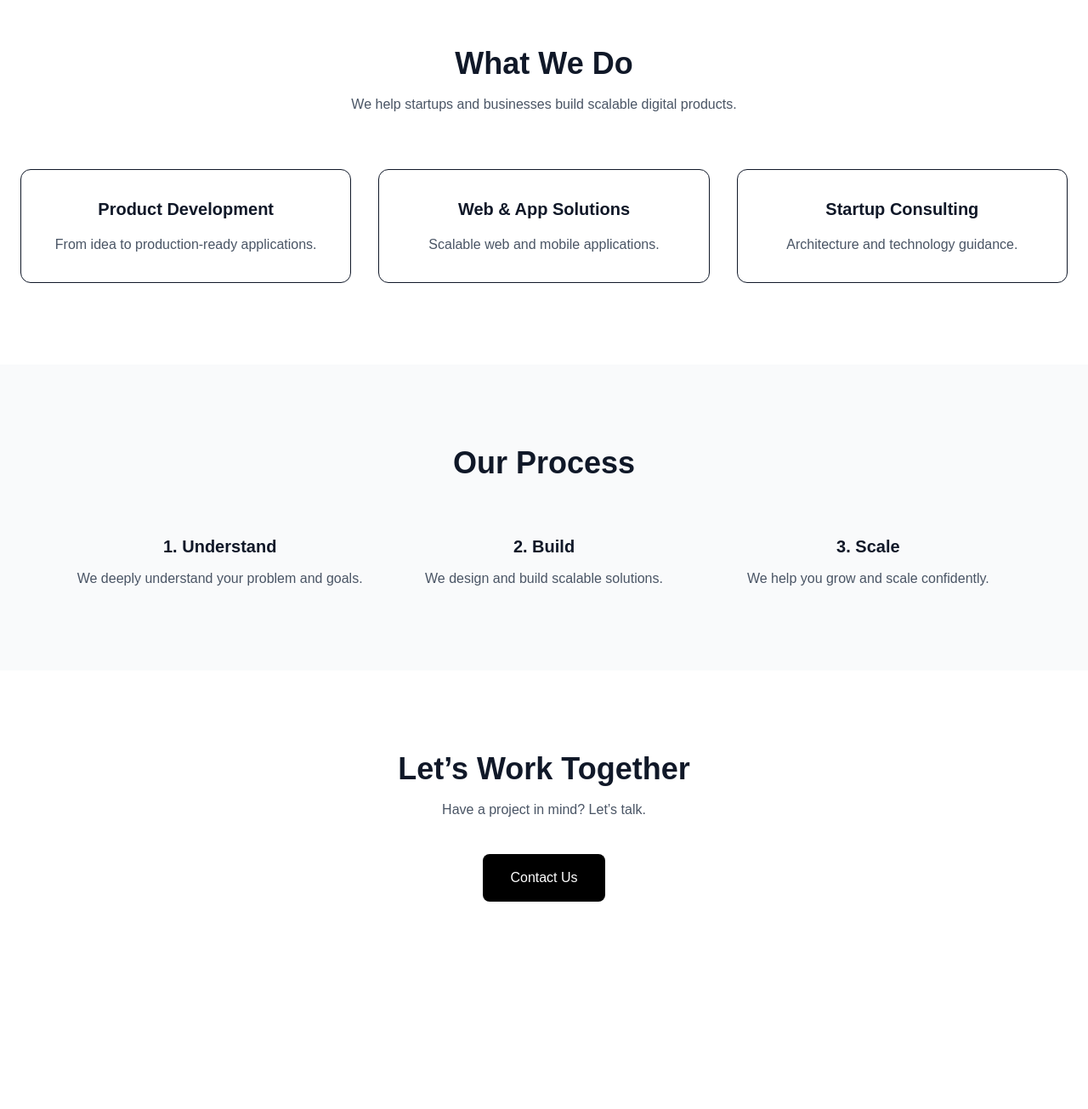
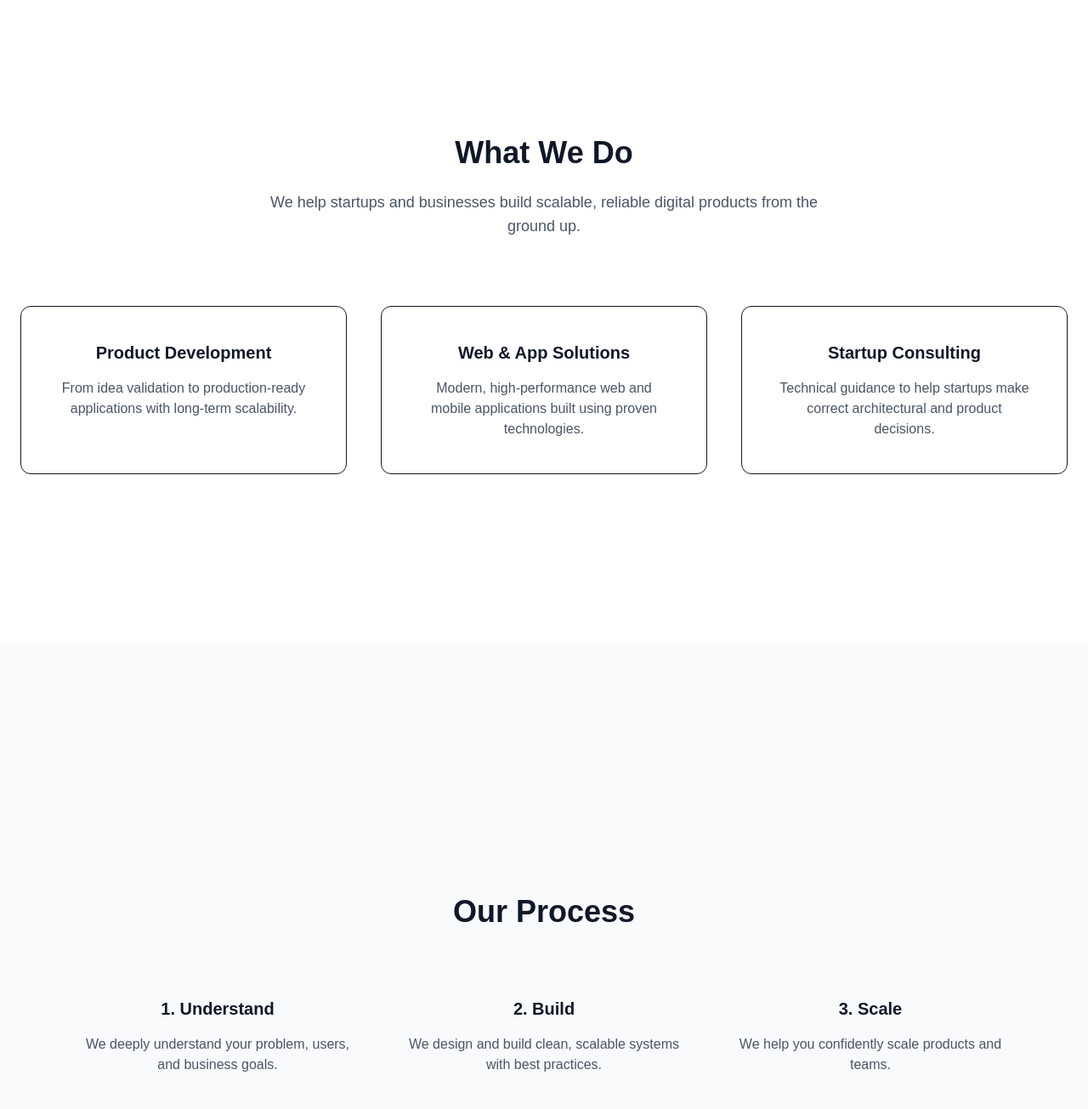
Before and after one commit to udayasri-pagilla/sammunat-landing, a Next.js app: page / in a window 1280 px wide. Shown: the part 905-2210 px from the top of the page at 85% size. Before the commit the page ends 2062 px from the top, so only its background shows below. Built offline with nearby package versions, Linux system fonts and the light colour scheme.

Commit message:
updated sections added

```diff
--- a/app/page.tsx
+++ b/app/page.tsx
@@ -9,16 +9,16 @@ export default function Home() {
 
         {/* ================= HERO ================= */}
         <section className="relative flex h-screen items-center justify-center">
-          <div className="absolute inset-0 -z-10 bg-gradient-to-b from-gray-50 via-white to-gray-100"></div>
+          <div className="absolute inset-0 -z-10 bg-gradient-to-b from-gray-50 via-white to-gray-100" />
 
           <div className="mx-auto max-w-6xl px-6 text-center">
-            <h1 className="text-5xl font-extrabold tracking-tight md:text-7xl">
+            <h1 className="text-5xl font-extrabold md:text-7xl">
               Building Scalable
               <br />
               Digital Solutions
             </h1>
 
-            <p className="mt-6 text-xl font-medium text-gray-700">
+            <p className="mt-6 text-xl text-gray-700">
               From idea to production-ready systems.
             </p>
 
@@ -28,16 +28,10 @@ export default function Home() {
             </p>
 
             <div className="mt-12 flex justify-center gap-5">
-              <a
-                href="#services"
-                className="rounded-lg bg-black px-8 py-4 text-white hover:bg-gray-800"
-              >
+              <a href="#services" className="rounded-lg bg-black px-8 py-4 text-white">
                 Get Started
               </a>
-              <a
-                href="#contact"
-                className="rounded-lg border px-8 py-4 hover:bg-gray-100"
-              >
+              <a href="#contact" className="rounded-lg border px-8 py-4">
                 Contact Us
               </a>
             </div>
@@ -47,42 +41,40 @@ export default function Home() {
         {/* ================= SERVICES ================= */}
         <section
           id="services"
-          className="scroll-mt-24 py-24"
+          className="min-h-screen flex items-center"
         >
           <div className="mx-auto max-w-7xl px-6 text-center">
-            <h2 className="text-3xl font-bold md:text-4xl">
+            <h2 className="text-4xl font-bold">
               What We Do
             </h2>
 
-            <p className="mx-auto mt-4 max-w-2xl text-gray-600">
-              We help startups and businesses build scalable digital products.
+            <p className="mx-auto mt-6 max-w-2xl text-lg text-gray-600">
+              We help startups and businesses build scalable, reliable digital
+              products from the ground up.
             </p>
 
-            <div className="mt-16 grid gap-8 md:grid-cols-3">
-              <div className="rounded-xl border p-8 hover:shadow-lg">
-                <h3 className="text-xl font-semibold">
-                  Product Development
-                </h3>
+            <div className="mt-20 grid gap-10 md:grid-cols-3">
+              <div className="rounded-xl border p-10">
+                <h3 className="text-xl font-semibold">Product Development</h3>
                 <p className="mt-4 text-gray-600">
-                  From idea to production-ready applications.
+                  From idea validation to production-ready applications with
+                  long-term scalability.
                 </p>
               </div>
 
-              <div className="rounded-xl border p-8 hover:shadow-lg">
-                <h3 className="text-xl font-semibold">
-                  Web & App Solutions
-                </h3>
+              <div className="rounded-xl border p-10">
+                <h3 className="text-xl font-semibold">Web & App Solutions</h3>
                 <p className="mt-4 text-gray-600">
-                  Scalable web and mobile applications.
+                  Modern, high-performance web and mobile applications built
+                  using proven technologies.
                 </p>
               </div>
 
-              <div className="rounded-xl border p-8 hover:shadow-lg">
-                <h3 className="text-xl font-semibold">
-                  Startup Consulting
-                </h3>
+              <div className="rounded-xl border p-10">
+                <h3 className="text-xl font-semibold">Startup Consulting</h3>
                 <p className="mt-4 text-gray-600">
-                  Architecture and technology guidance.
+                  Technical guidance to help startups make correct architectural
+                  and product decisions.
                 </p>
               </div>
             </div>
@@ -92,38 +84,32 @@ export default function Home() {
         {/* ================= PROCESS ================= */}
         <section
           id="process"
-          className="scroll-mt-24 bg-gray-50 py-24"
+          className="min-h-screen flex items-center bg-gray-50"
         >
           <div className="mx-auto max-w-6xl px-6 text-center">
-            <h2 className="text-3xl font-bold md:text-4xl">
+            <h2 className="text-4xl font-bold">
               Our Process
             </h2>
 
-            <div className="mt-16 grid gap-10 md:grid-cols-3">
+            <div className="mt-20 grid gap-12 md:grid-cols-3">
               <div>
-                <h3 className="text-xl font-semibold">
-                  1. Understand
-                </h3>
-                <p className="mt-3 text-gray-600">
-                  We deeply understand your problem and goals.
+                <h3 className="text-xl font-semibold">1. Understand</h3>
+                <p className="mt-4 text-gray-600">
+                  We deeply understand your problem, users, and business goals.
                 </p>
               </div>
 
               <div>
-                <h3 className="text-xl font-semibold">
-                  2. Build
-                </h3>
-                <p className="mt-3 text-gray-600">
-                  We design and build scalable solutions.
+                <h3 className="text-xl font-semibold">2. Build</h3>
+                <p className="mt-4 text-gray-600">
+                  We design and build clean, scalable systems with best practices.
                 </p>
               </div>
 
               <div>
-                <h3 className="text-xl font-semibold">
-                  3. Scale
-                </h3>
-                <p className="mt-3 text-gray-600">
-                  We help you grow and scale confidently.
+                <h3 className="text-xl font-semibold">3. Scale</h3>
+                <p className="mt-4 text-gray-600">
+                  We help you confidently scale products and teams.
                 </p>
               </div>
             </div>
@@ -133,19 +119,20 @@ export default function Home() {
         {/* ================= CONTACT ================= */}
         <section
           id="contact"
-          className="scroll-mt-24 py-24"
+          className="min-h-screen flex items-center"
         >
           <div className="mx-auto max-w-4xl px-6 text-center">
-            <h2 className="text-3xl font-bold md:text-4xl">
+            <h2 className="text-4xl font-bold">
               Let’s Work Together
             </h2>
 
-            <p className="mx-auto mt-4 max-w-xl text-gray-600">
-              Have a project in mind? Let’s talk.
+            <p className="mx-auto mt-6 max-w-xl text-lg text-gray-600">
+              Have a project in mind? Let’s discuss how we can help you build and
+              scale it.
             </p>
 
-            <div className="mt-10">
-              <button className="rounded-lg bg-black px-8 py-4 text-white hover:bg-gray-800">
+            <div className="mt-12">
+              <button className="rounded-lg bg-black px-10 py-4 text-white">
                 Contact Us
               </button>
             </div>
```
Also changed, not shown: components/Header.tsx (line endings or trailing spaces).
